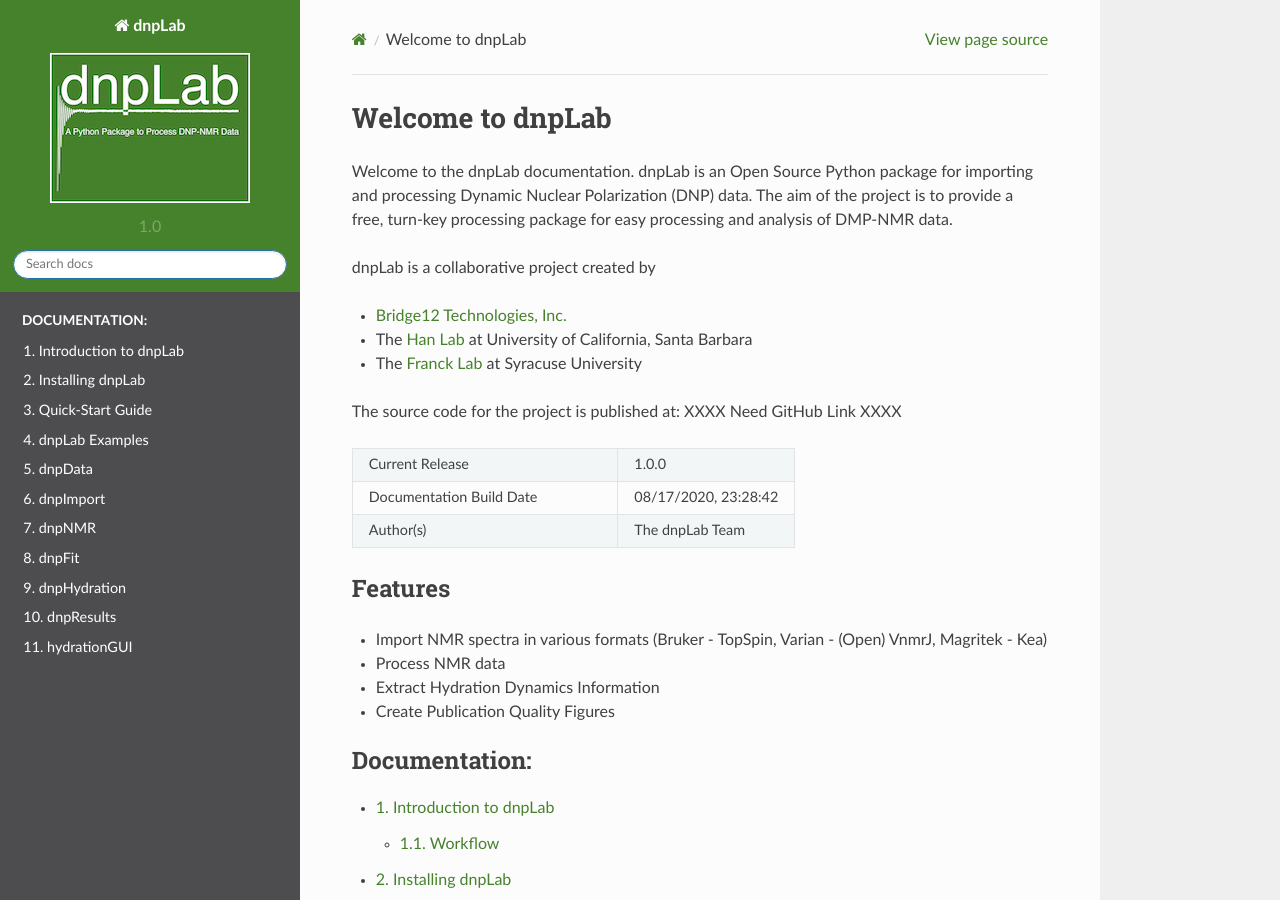
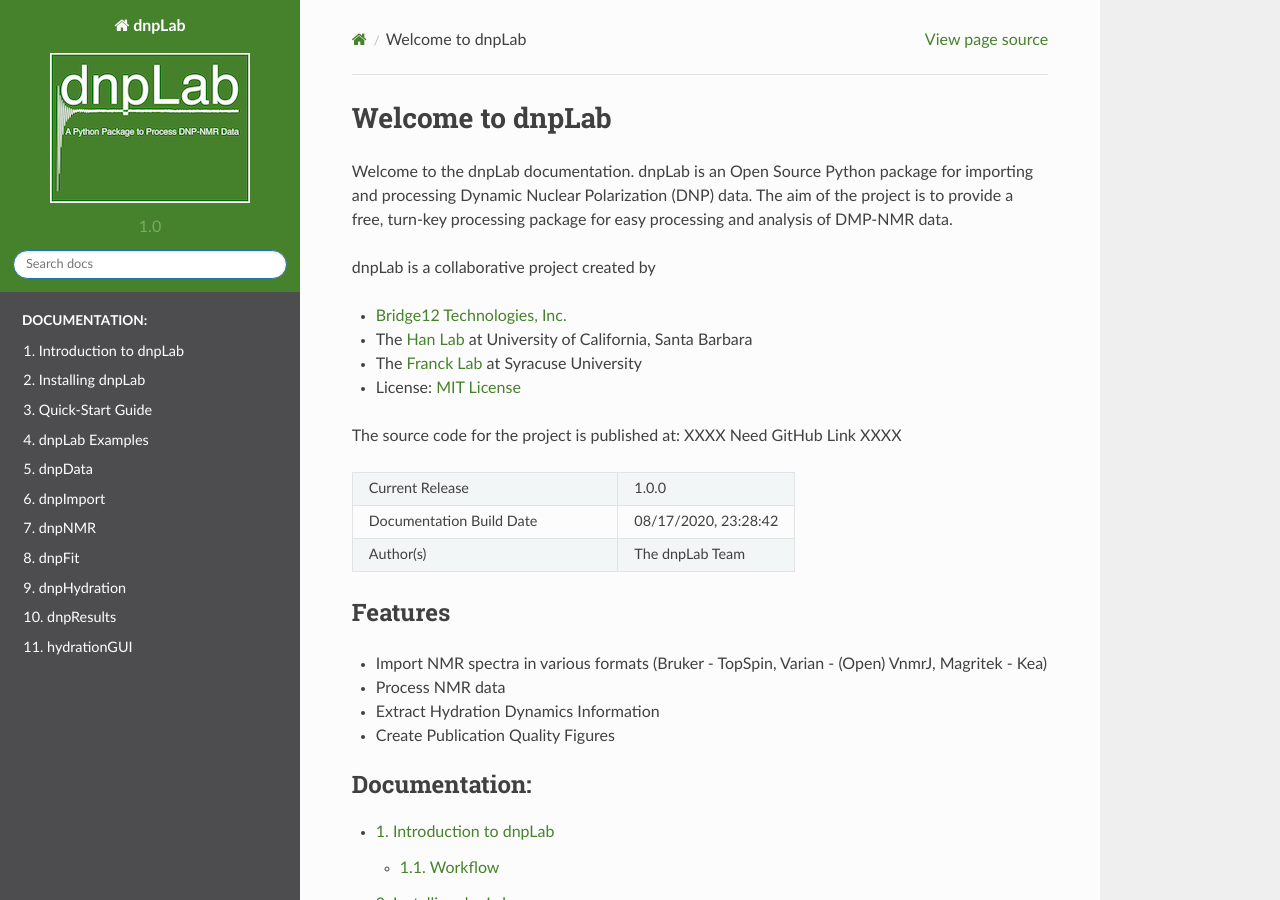
Before and after one commit to DNPLab/DNPLab, a Sphinx documentation site: the page built from docs/source/index.rst, in a window 1280 px wide and 900 px high. Built offline with Sphinx 7.4.7 and the Read the Docs theme 2.0.0, drawn with Linux system fonts in a browser that asks for light colours.

Commit message:
Added link to license

```diff
--- a/docs/source/index.rst
+++ b/docs/source/index.rst
@@ -36,6 +36,8 @@
 * |B12TLink|
 * The |HanLabLink| at University of California, Santa Barbara
 * The |FranckLabLink| at Syracuse University
+* License: `MIT License <https://en.wikipedia.org/wiki/MIT_License>`_
+
 
 The source code for the project is published at: XXXX Need GitHub Link XXXX
 
```
